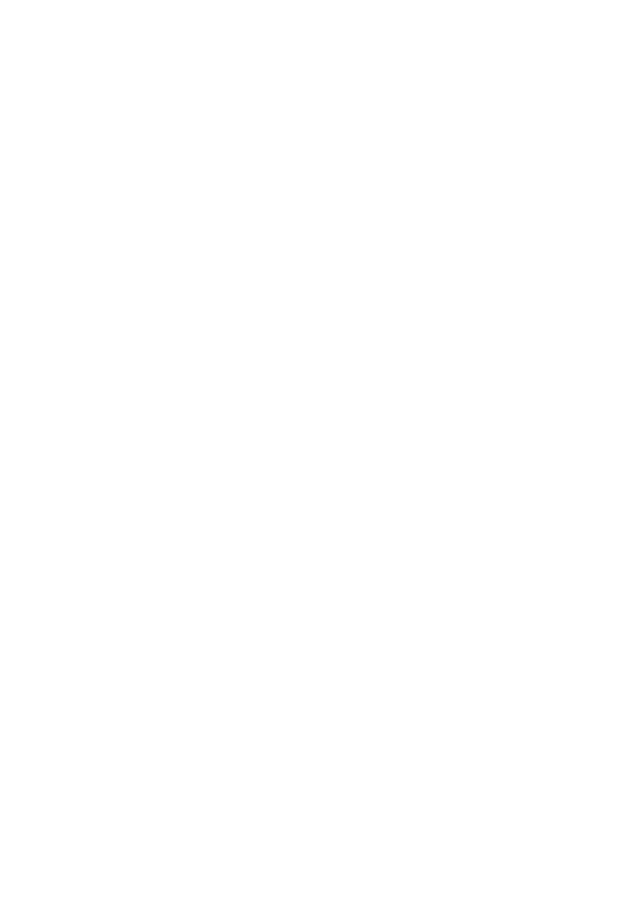
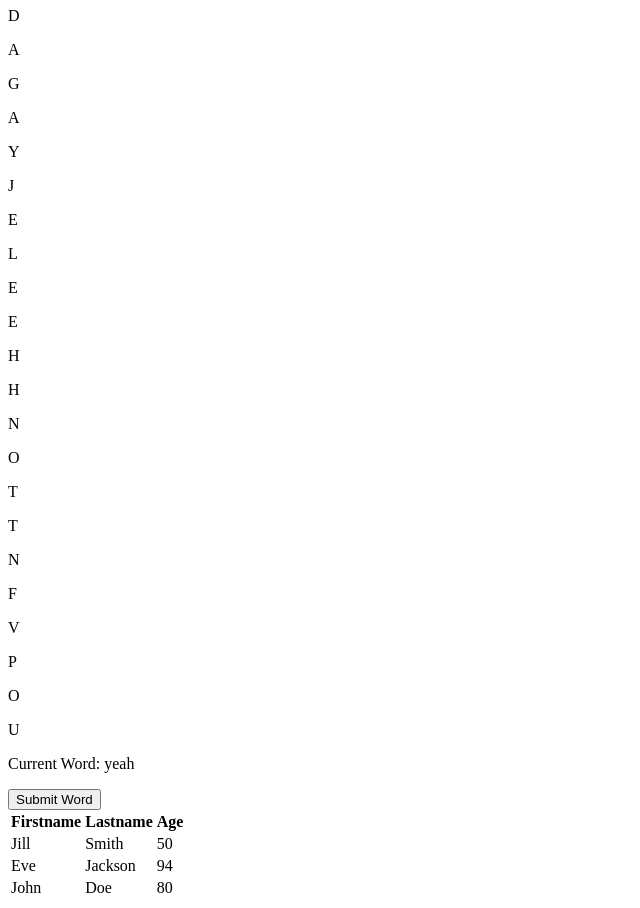
Before and after one commit to sean0923/HP-Project-Boggle, a React app: page / in a window 1280 px wide. Shown: the part 111-1019 px from the top of the page, without its empty margins (0-640 px from the left). Before the commit the page ends 800 px from the top, so only its background shows below. Built offline with nearby package versions, Linux system fonts and the light colour scheme; the HTML template or start-up script is replaced by a standard one.

Commit message:
Create fake table

```diff
--- a/package.json
+++ b/package.json
@@ -9,8 +9,10 @@
     "babel-preset-es2015": "^6.24.1",
     "babel-preset-react": "^6.24.1",
     "express": "^4.16.2",
+    "file-loader": "^1.1.5",
     "react": "^16.0.0",
     "react-dom": "^16.0.0",
+    "url-loader": "^0.6.2",
     "webpack": "^3.8.1"
   },
   "devDependencies": {
--- a/react-client/src/index.jsx
+++ b/react-client/src/index.jsx
@@ -3,23 +3,90 @@
 
 import gameGrid from './data/createGameGrid';
 
+// import logo from '../dist/logo.png';
+
 class App extends React.Component {
   constructor(props) {
     super(props);
     this.state = {
-      gameGrid
+      gameGrid,
     };
   }
 
   render() {
+    const arr = [];
+    for (let i = 0; i < 25; i++) {
+      arr.push(i);
+    }
     return (
       <div>
-        <h1>working ?</h1>
-        <div className="container">
+        {console.log(this.state.gameGrid)}
+        <div className="gameGrid">
+          {/* {arr.map((idx) => {
+            return (
+              <div key={idx} className="dice">
 
-        <h1>ll</h1>
+              </div>
+            );
+          })} */}
+
+          {this.state.gameGrid.map(row =>
+            row.map((dice, idx) => (
+              <div key={idx} className="dice">
+                <p>{dice.char}</p>
+              </div>
+            )))}
         </div>
-        {console.log(this.state.gameGrid)}
+        <div className="wordAndSubmitBtn">
+          <div className="word">
+            <p>Current Word: {'yeah'}</p>
+          </div>
+
+          <div className="submitBtn">
+            <input type="submit" value="Submit Word" />
+          </div>
+        </div>
+        <div className="scoreTable">
+          {/* <table> */}
+          {/* <th>
+              <td>Word</td>
+              <td>Score</td>
+            </th> */}
+          {/* </table> */}
+
+          <table>
+            <tbody>
+              <tr>
+                <th>Firstname</th>
+                <th>Lastname</th>
+                <th>Age</th>
+              </tr>
+              <tr>
+                <td>Jill</td>
+                <td>Smith</td>
+                <td>50</td>
+              </tr>
+              <tr>
+                <td>Eve</td>
+                <td>Jackson</td>
+                <td>94</td>
+              </tr>
+              <tr>
+                <td>John</td>
+                <td>Doe</td>
+                <td>80</td>
+              </tr>
+            </tbody>
+          </table>
+
+          {/* <table style="width:100%">
+          <tr>
+            <th>Firstname</th>
+            <th>Lastname</th>
+            <th>Age</th>
+          </tr>
+        </table> */}
+        </div>
       </div>
     );
   }
--- a/webpack.config.js
+++ b/webpack.config.js
@@ -1,23 +1,25 @@
-var path = require('path');
-var SRC_DIR = path.join(__dirname, '/react-client/src');
-var DIST_DIR = path.join(__dirname, '/react-client/dist');
+const path = require('path');
+
+const SRC_DIR = path.join(__dirname, '/react-client/src');
+const DIST_DIR = path.join(__dirname, '/react-client/dist');
 
 module.exports = {
   entry: `${SRC_DIR}/index.jsx`,
   output: {
     filename: 'bundle.js',
-    path: DIST_DIR
+    path: DIST_DIR,
   },
-  module : {
-    loaders : [
+  module: {
+    loaders: [
       {
-        test : /\.jsx?/,
-        include : SRC_DIR,
-        loader : 'babel-loader',
+        test: /\.jsx?/,
+        include: SRC_DIR,
+        loader: 'babel-loader',
         query: {
-          presets: ['react', 'es2015']
-       }
-      }
-    ]
-  }
+          presets: ['react', 'es2015'],
+        },
+      },
+      { test: /\.(png|jpg)$/, loader: 'url-loader?limit=8192' },
+    ],
+  },
 };
```
Also changed, not shown: 5 other files (tests, documents, lock files or other folders).
